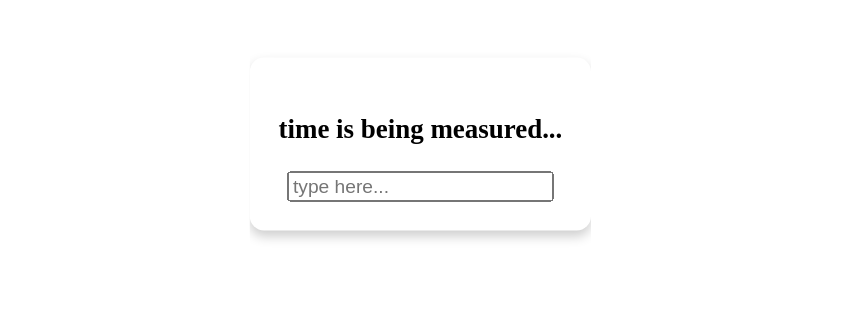
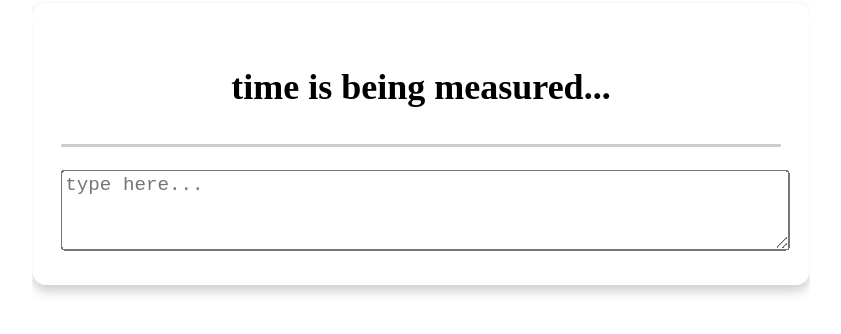
Before and after one commit to DenizAltunkapan/typeracer, a plain HTML site: page game/game.html in a window 1280 px wide. Shown: the part 256-590 px from the top of the page, without its empty margins (219-1060 px from the left). Drawn offline with Linux system fonts and the light colour scheme; no server answers.

Commit message:
adjust textbox and width

```diff
--- a/game/game.html
+++ b/game/game.html
@@ -10,10 +10,10 @@
     <div class="container">
         <h3 class="countdown"></h3>
         <p class="text"></p>
-        <input
+        <textarea
             placeholder="type here..."
             oninput="checkText();"
-        >
+        ></textarea>
         <div class="message" style="display:none;"></div>
     </div>
     <script src="script.js"></script>
--- a/game/script.js
+++ b/game/script.js
@@ -1,5 +1,5 @@
 const text = document.querySelector('.text');
-const input = document.querySelector('input');
+const input = document.querySelector('textarea');
 const countdown = document.querySelector('.countdown');
 const message = document.querySelector('.message');
 
@@ -43,9 +43,9 @@ function generateText() {
 
 //check if user input matches
 function checkText(){
-    const inputText = input.value;
+    const inputText = input.value.trim();
     const displayedText = text.textContent;
-    if(inputText== displayedText){
+    if(inputText.replace(/\n/g, ' ') == displayedText){
         const endTime = Date.now();
         const trackedTime= (endTime-startTime)/1000;
         countdown.textContent = `Time: ${trackedTime.toFixed(2)} seconds`;
--- a/game/style.css
+++ b/game/style.css
@@ -1,4 +1,4 @@
-body, html {
+body, html{
     height: 100%;
     display: flex;
     justify-content: center;
@@ -12,4 +12,21 @@ body, html {
     padding: 20px;
     border-radius: 10px;
     box-shadow: 0px 4px 8px rgba(0, 0, 0, 0.2);
+    width: 500px;
+    margin: 0 auto;
 }
+
+h3{
+    font-size: 25px;
+}
+
+.text{
+    border: 1px solid #ccc; /* Optional: Rahmen für den Textbereich */
+    border-radius: 5px;
+    font-weight: 540;
+}
+
+textarea{
+    width: 500px;
+    height: 50px;
+}
```
